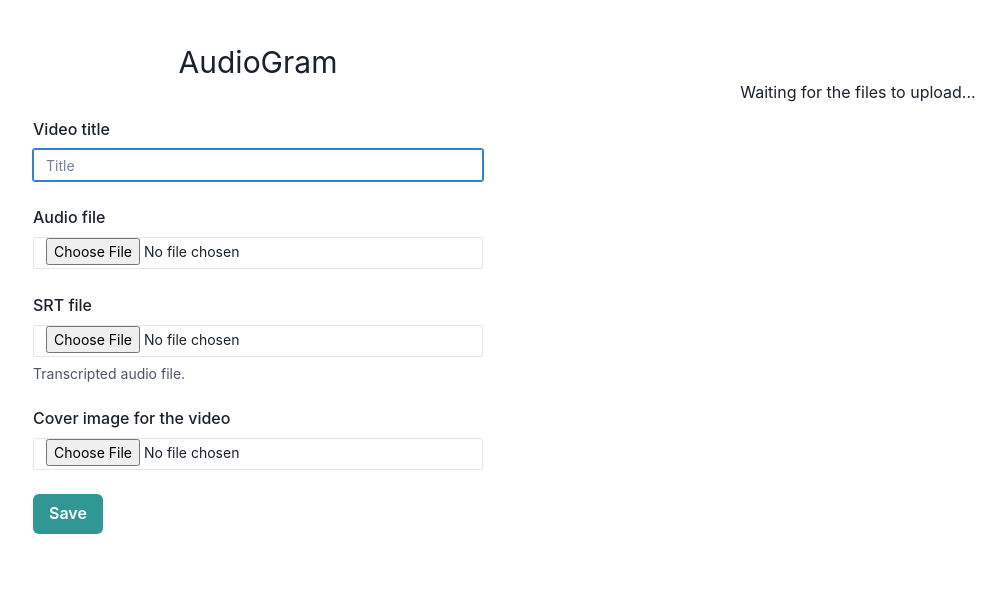
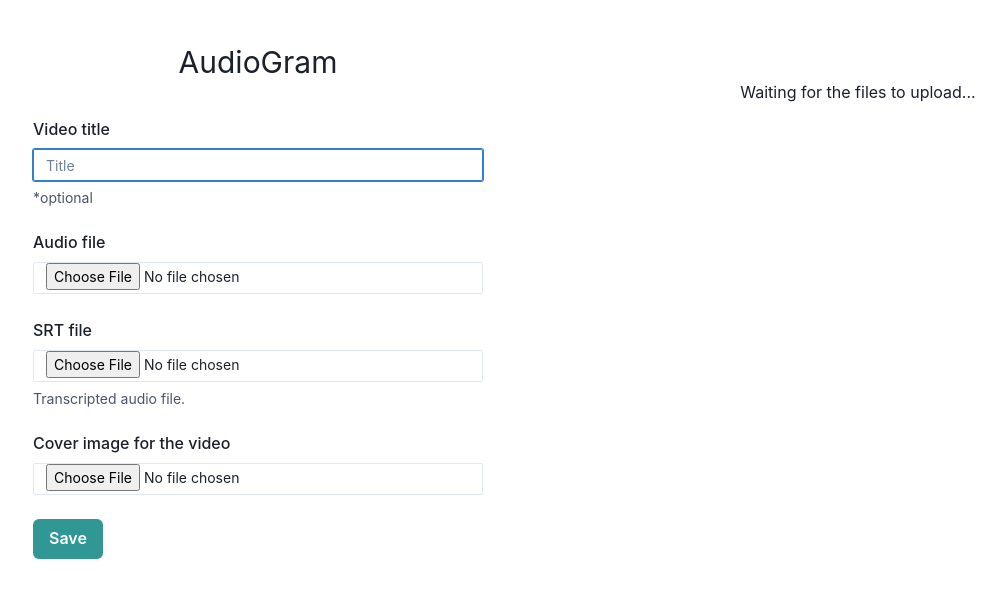
Before and after one commit to saddysk/remotion-audiogram, a React (Create React App) app: page / in a window 1280 px wide. Shown: the top 598 px of the page, without its empty margins (82-1088 px from the left). Built offline with nearby package versions, Linux system fonts and the light colour scheme; the HTML template or start-up script is replaced by a standard one; what @remotion/zod-types would draw is missing.

Commit message:
refactor: title

```diff
--- a/src/components/InputFile.tsx
+++ b/src/components/InputFile.tsx
@@ -5,7 +5,7 @@ interface InputFileProps {
   id?: string;
   accept?: string;
   ref?: React.Ref<HTMLInputElement>;
-  handleOnChange: (value: string) => void;
+  handleOnChange: (value: string, fileName: string) => void;
 }
 
 const InputFile: FC<InputFileProps> = forwardRef<
@@ -21,7 +21,7 @@ const InputFile: FC<InputFileProps> = forwardRef<
 
     const reader = new FileReader();
     reader.onloadend = () => {
-      handleOnChange(reader.result as string);
+      handleOnChange(reader.result as string, file.name);
     };
     reader.readAsDataURL(file as Blob);
   };
--- a/src/views/Audio.tsx
+++ b/src/views/Audio.tsx
@@ -18,7 +18,7 @@ export const defaultAudioData: IAudioInput = {
 };
 
 const AudioInputs: FC<AudioInputsProps> = ({ handleUpload }) => {
-  const { handleSubmit, register, setValue } = useForm<IAudioInput>({
+  const { handleSubmit, register, setValue, watch } = useForm<IAudioInput>({
     defaultValues: defaultAudioData,
   });
 
@@ -33,7 +33,11 @@ const AudioInputs: FC<AudioInputsProps> = ({ handleUpload }) => {
       </Text>
       <form onSubmit={handleSubmit(onSubmit)}>
         <VStack alignItems="start" w={"75%"} gap={6} mx="auto">
-          <InputWrapper id="videoTitle" label="Video title">
+          <InputWrapper
+            id="videoTitle"
+            label="Video title"
+            description="*optional"
+          >
             <InputText
               id="videoTitle"
               placeholder="Title"
@@ -44,7 +48,12 @@ const AudioInputs: FC<AudioInputsProps> = ({ handleUpload }) => {
           <InputWrapper id="audioFile" label="Audio file">
             <InputFile
               id="audioFile"
-              handleOnChange={(file) => setValue("audioFile", file)}
+              handleOnChange={(file, fileName) => {
+                setValue("audioFile", file);
+                if (!watch("title")) {
+                  setValue("title", fileName);
+                }
+              }}
             />
           </InputWrapper>
           <InputWrapper
```
